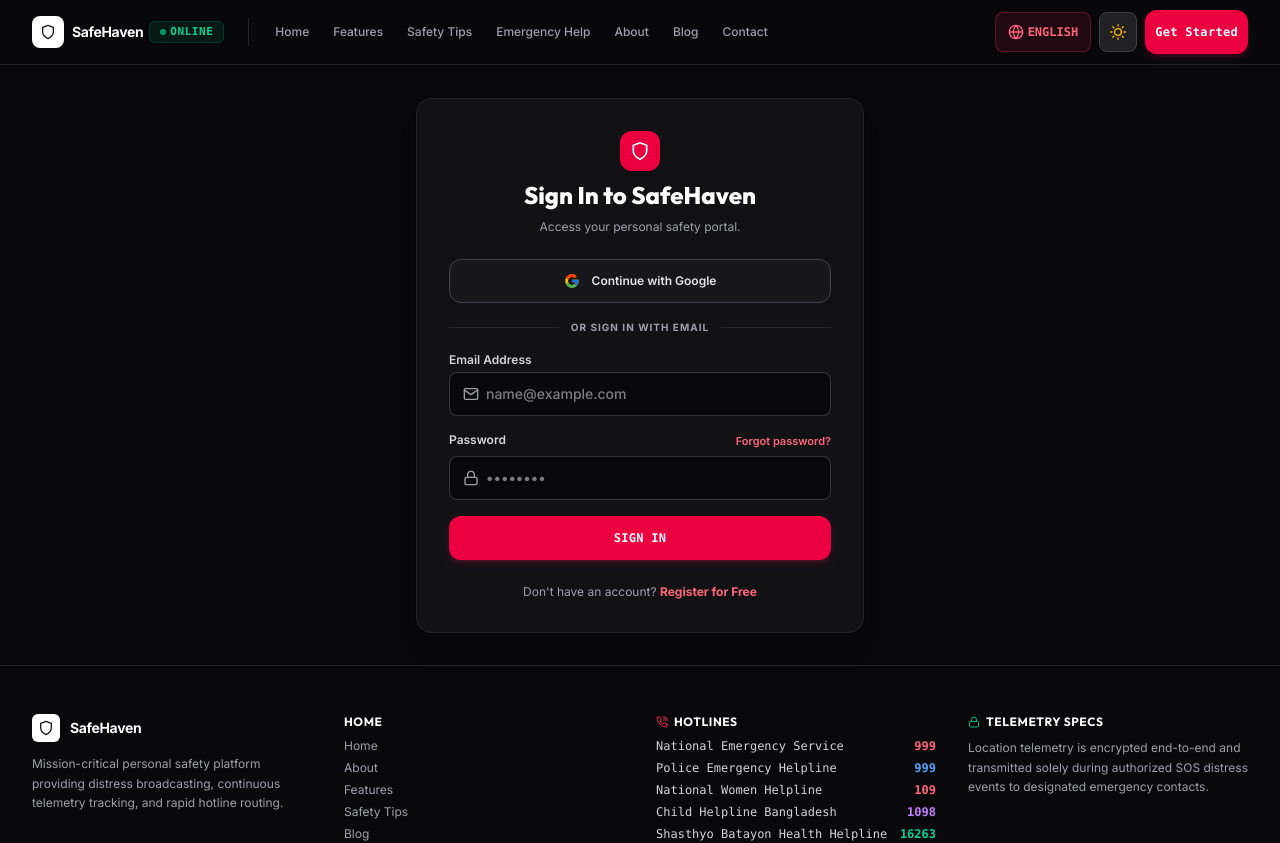
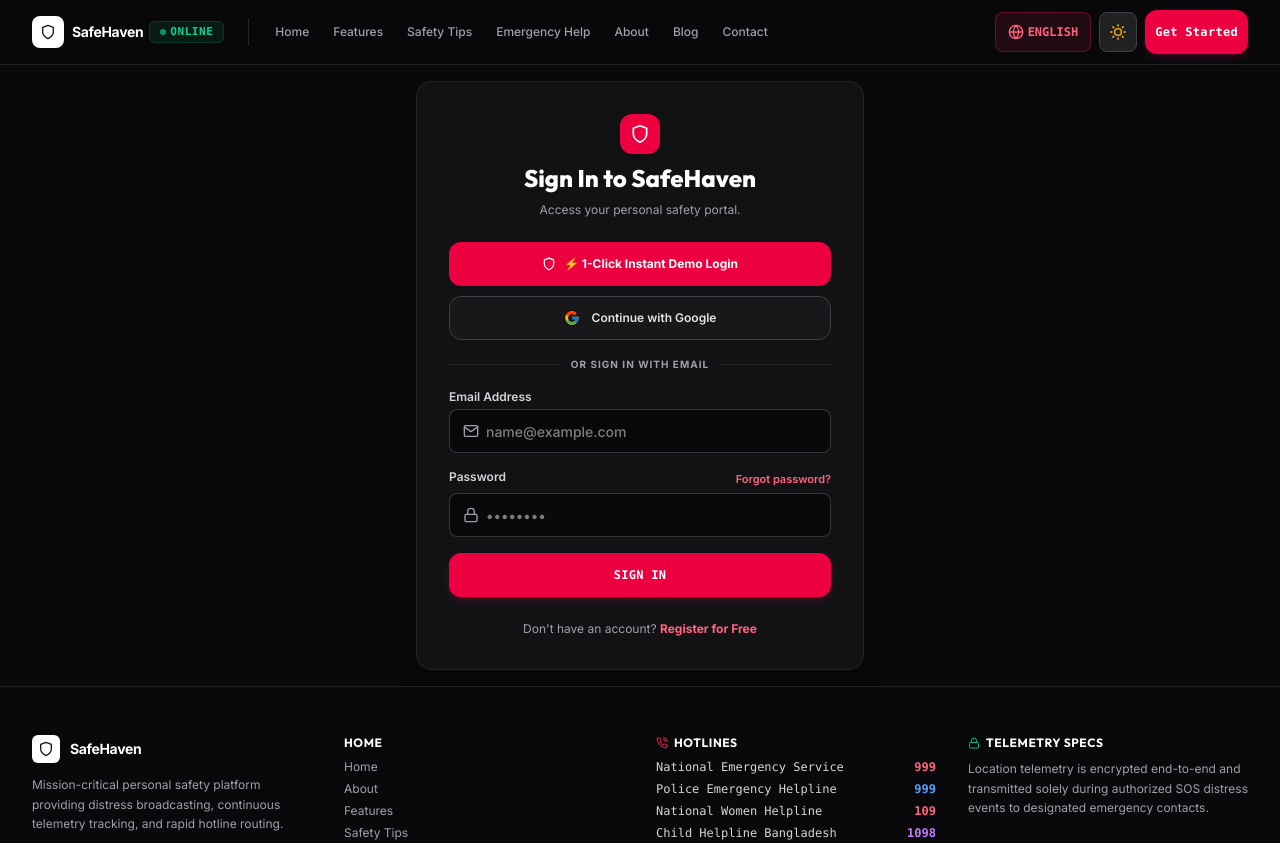
Before and after one commit to Ridwanulkarim/women-safety-web-app, a React (Vite) app: page /login in a window 1280 px wide. Shown: the top 843 px of the page. Built offline with nearby package versions, Linux system fonts and the light colour scheme; no server answers.

Commit message:
Add 1-Click Instant Demo Account Login button on Login page

```diff
--- a/src/context/AuthContext.jsx
+++ b/src/context/AuthContext.jsx
@@ -207,6 +207,29 @@
     }
   };
 
+  const loginDemoUser = async () => {
+    setLoading(true);
+    try {
+      const demoUser = {
+        uid: 'demo_user_safehaven_2026',
+        email: 'demo@safehaven.app',
+        fullName: 'Demo Tester',
+        role: 'user',
+        profileImage: '',
+        status: 'active'
+      };
+      setUser(demoUser);
+      setToken('demo_active_token');
+      localStorage.setItem('safehaven_token', 'demo_active_token');
+      toast.success('Logged in as Demo User!');
+      return demoUser;
+    } catch (error) {
+      toast.error('Failed to start demo session');
+    } finally {
+      setLoading(false);
+    }
+  };
+
   const updateUserProfile = (updatedData) => {
     setUser(prev => (prev ? { ...prev, ...updatedData } : updatedData));
   };
@@ -220,6 +243,7 @@
         registerUser,
         loginUser,
         loginWithGoogle,
+        loginDemoUser,
         logoutUser,
         resetPassword,
         updateUserProfile,
--- a/src/pages/public/Login.jsx
+++ b/src/pages/public/Login.jsx
@@ -40,6 +40,18 @@
     }
   };
 
+  const handleDemoSignIn = async () => {
+    setLoading(true);
+    try {
+      await loginDemoUser();
+      navigate(from, { replace: true });
+    } catch (e) {
+      // toast shown in AuthContext
+    } finally {
+      setLoading(false);
+    }
+  };
+
   return (
     <div className="min-h-[75vh] flex items-center justify-center p-3 sm:p-4">
       <div className="max-w-md w-full product-card p-5 sm:p-8 space-y-6 shadow-xl border-zinc-200 dark:border-zinc-800">
@@ -52,7 +64,17 @@
           <p className="text-xs text-zinc-500 dark:text-zinc-400">{t('auth.loginSub')}</p>
         </div>
 
-        {/* Google Login Button */}
+        {/* Demo & Google Login Buttons */}
+        <div className="space-y-2.5">
+          <button
+            type="button"
+            onClick={handleDemoSignIn}
+            disabled={loading}
+            className="w-full py-2.5 px-4 rounded-xl bg-rose-600 hover:bg-rose-700 text-white font-bold text-xs flex items-center justify-center gap-2 transition shadow-md min-h-[44px]"
+          >
+            <FiShield className="text-sm" /> ⚡ 1-Click Instant Demo Login
+          </button>
+
           <button
             type="button"
             onClick={handleGoogleSignIn}
@@ -61,6 +83,7 @@
           >
             <FcGoogle className="text-base flex-shrink-0" /> {t('auth.googleContinue')}
           </button>
+        </div>
 
         <div className="relative flex items-center justify-center">
           <div className="border-t border-zinc-200 dark:border-zinc-800 w-full"></div>
```
Lines whose indentation alone changed are shown as unchanged.
